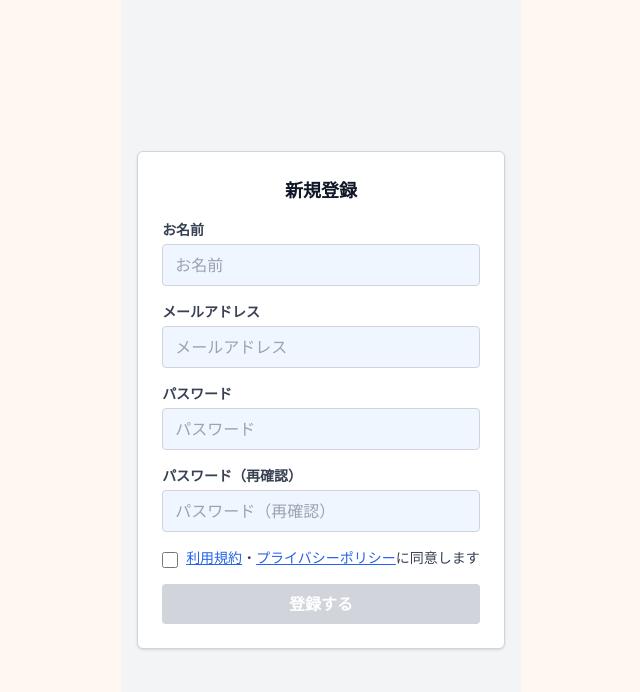
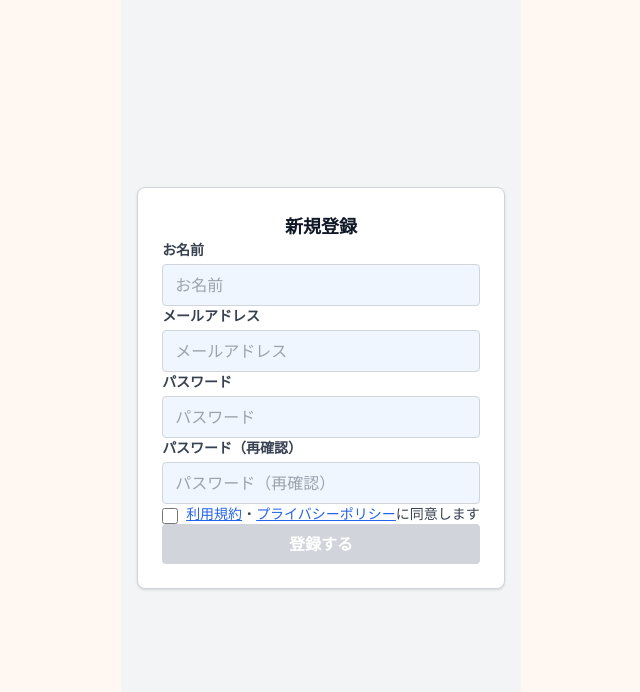
Before and after one commit to teishito/step4-richconnections-front, a Next.js app: page /signup in a window 1280 px wide. Shown: the top 692 px of the page, without its empty margins (319-959 px from the left). Built offline with nearby package versions, Linux system fonts and the light colour scheme.

Commit message:
Update Signup.jsx

```diff
--- a/components/Signup.jsx
+++ b/components/Signup.jsx
@@ -31,7 +31,7 @@ export default function Signup() {
     <div className="flex flex-col items-center justify-center min-h-screen bg-gray-100 px-4">
       <form
         onSubmit={handleSignup}
-        className="bg-white border border-gray-300 p-6 rounded-md w-full max-w-sm space-y-4 shadow"
+        className="bg-white border border-gray-300 p-6 rounded-lg w-full max-w-md shadow mb-6"
       >
         <h2 className="text-lg font-bold text-center text-gray-900">新規登録</h2>
 
```
